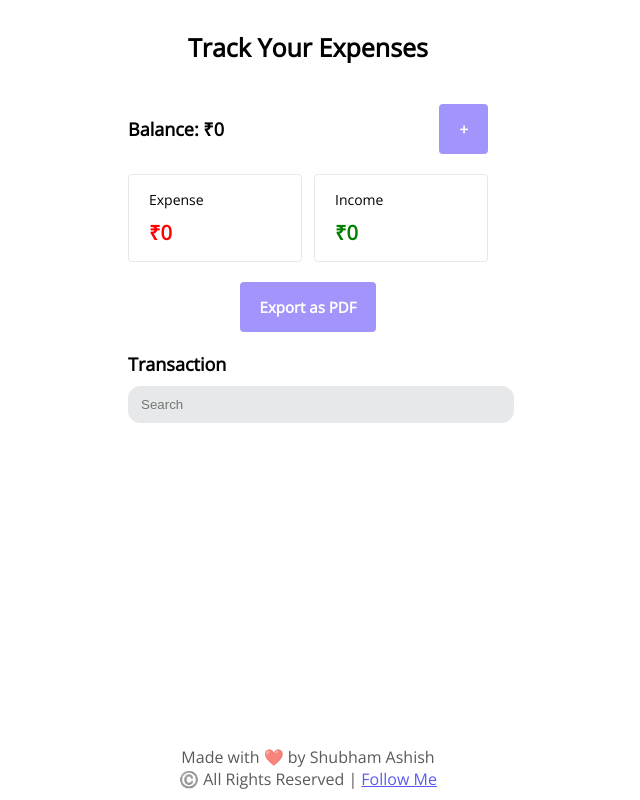
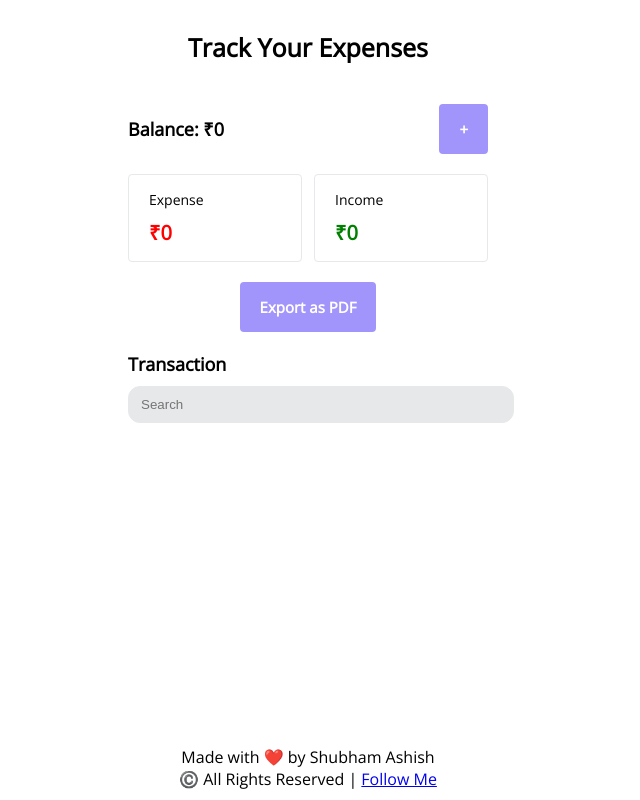
Before and after one commit to shubhamashish33/expense-tracker, a React (Create React App) app: page / in a window 1280 px wide. Shown: the whole page, without its empty margins (332-972 px from the left). Built offline with nearby package versions, Linux system fonts and the light colour scheme.

Commit message:
Update index.html

```diff
--- a/src/index.css
+++ b/src/index.css
@@ -15,7 +15,6 @@ footer{
   position: fixed;
   bottom: 10px;
   left: 0;
-  opacity: 65%;
   width: 100%;
   text-align: center;
 }
```
